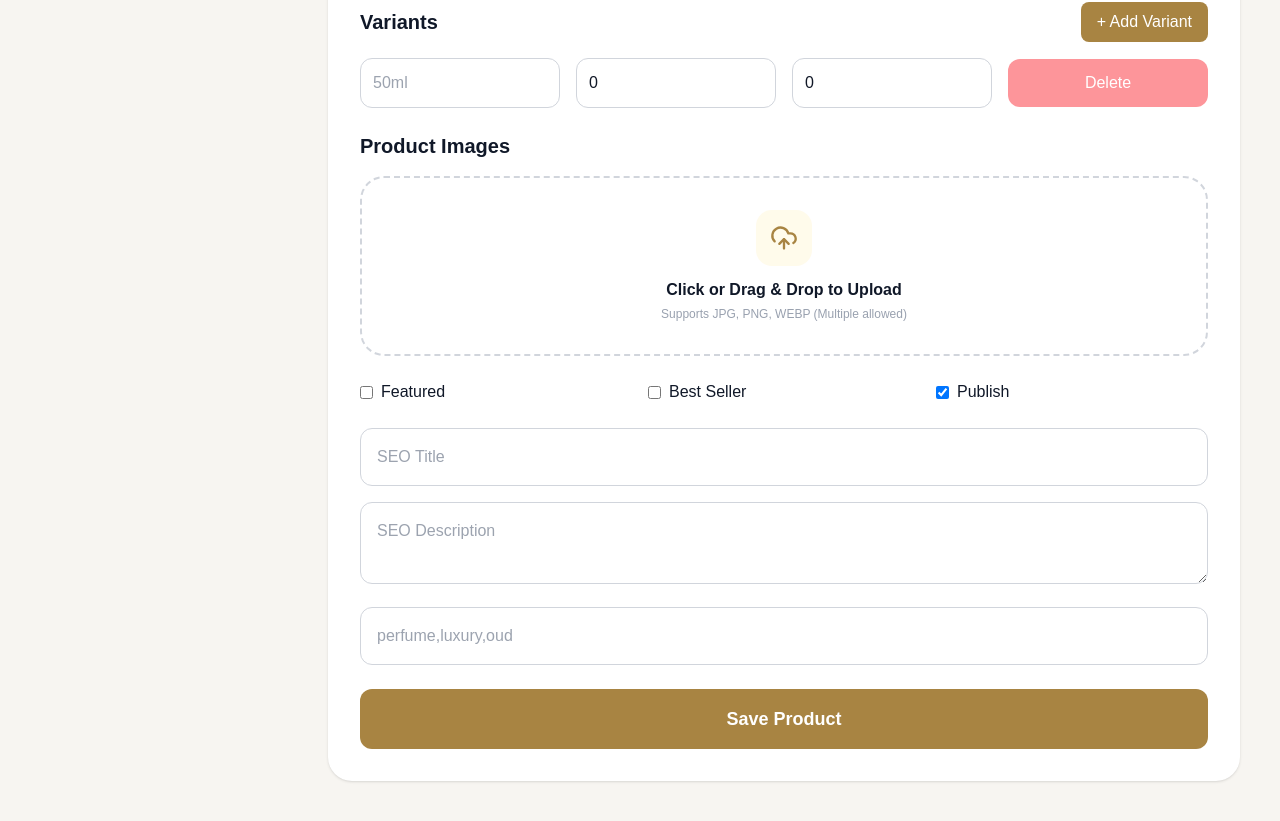
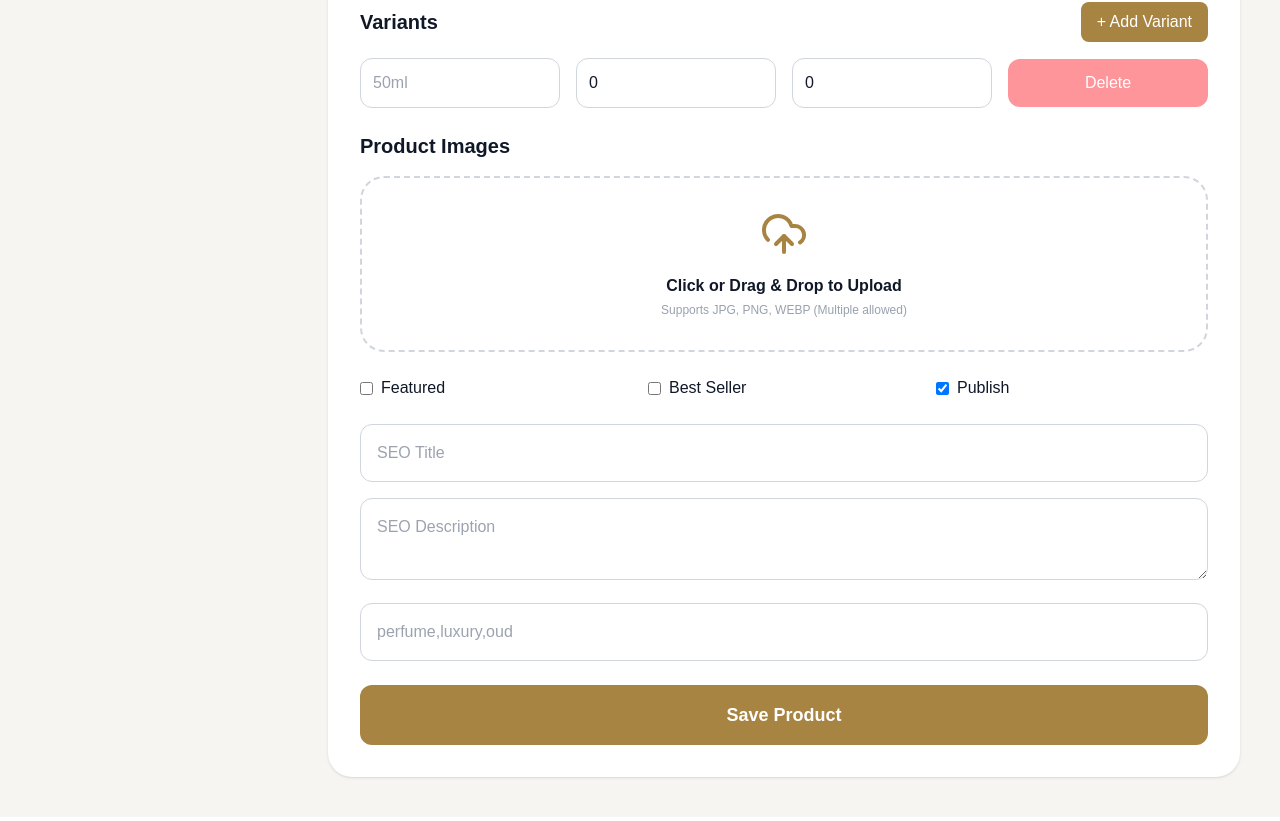
Before and after one commit to irfanhossain117/fragre-de-riva, a Next.js app: page /admin/dashboard/products/new in a window 1280 px wide. Shown: the part 1159-1980 px from the top of the page. Built offline with nearby package versions, Linux system fonts and the light colour scheme.

Commit message:
Fix image preview

```diff
--- a/app/components/admin/ImageUploader.tsx
+++ b/app/components/admin/ImageUploader.tsx
@@ -1,7 +1,6 @@
 "use client";
 
 import { useRef, useState } from "react";
-import Image from "next/image";
 import { UploadCloud, X, Loader2 } from "lucide-react";
 
 interface ImageUploaderProps {
@@ -14,6 +13,7 @@ export default function ImageUploader({
   setImages,
 }: ImageUploaderProps) {
   const inputRef = useRef<HTMLInputElement>(null);
+
   const [uploading, setUploading] = useState(false);
   const [isDragging, setIsDragging] = useState(false);
 
@@ -51,11 +51,11 @@ export default function ImageUploader({
       if (inputRef.current) {
         inputRef.current.value = "";
       }
+
       setUploading(false);
     }
   }
 
-  // Drag and Drop Handlers
   const handleDragOver = (e: React.DragEvent) => {
     e.preventDefault();
     setIsDragging(true);
@@ -69,36 +69,34 @@ export default function ImageUploader({
   const handleDrop = (e: React.DragEvent) => {
     e.preventDefault();
     setIsDragging(false);
-    if (e.dataTransfer.files && e.dataTransfer.files.length > 0) {
+
+    if (e.dataTransfer.files.length > 0) {
       handleFiles(e.dataTransfer.files);
     }
   };
 
   function removeImage(index: number) {
-    setImages(images.filter((_, i) => i !== index));
+    setImages((prev) => prev.filter((_, i) => i !== index));
   }
 
   return (
     <div className="space-y-6">
-      {/* Upload Dropzone */}
       <div
         onClick={() => !uploading && inputRef.current?.click()}
         onDragOver={handleDragOver}
         onDragLeave={handleDragLeave}
         onDrop={handleDrop}
-        className={`flex flex-col items-center justify-center rounded-3xl border-2 border-dashed p-8 text-center transition cursor-pointer ${
+        className={`flex cursor-pointer flex-col items-center justify-center rounded-3xl border-2 border-dashed p-8 text-center transition ${
           isDragging
             ? "border-[#A88442] bg-amber-50/50"
             : "border-gray-300 hover:border-[#A88442] hover:bg-gray-50/50"
-        } ${uploading ? "opacity-60 cursor-not-allowed" : ""}`}
+        } ${uploading ? "cursor-not-allowed opacity-60" : ""}`}
       >
-        <div className="flex h-14 w-14 items-center justify-center rounded-2xl bg-amber-50 text-[#A88442] mb-3">
-          {uploading ? (
-            <Loader2 className="animate-spin" size={28} />
-          ) : (
-            <UploadCloud size={28} />
-          )}
-        </div>
+        {uploading ? (
+          <Loader2 className="mb-4 h-12 w-12 animate-spin text-[#A88442]" />
+        ) : (
+          <UploadCloud className="mb-4 h-12 w-12 text-[#A88442]" />
+        )}
 
         <p className="text-base font-semibold text-gray-900">
           {uploading
@@ -121,22 +119,19 @@ export default function ImageUploader({
         />
       </div>
 
-      {/* Uploaded Images Preview Grid */}
       {images.length > 0 && (
         <div className="grid grid-cols-2 gap-4 sm:grid-cols-3 md:grid-cols-4">
           {images.map((image, index) => (
             <div
               key={index}
-              className="group relative h-36 w-full overflow-hidden rounded-2xl border border-gray-200 bg-gray-50"
+              className="group relative h-36 overflow-hidden rounded-2xl border border-gray-200 bg-gray-50"
             >
-              <Image
+              <img
                 src={image}
-                alt={`Product Image ${index + 1}`}
-                fill
-                className="object-cover transition duration-300 group-hover:scale-105"
+                alt={`Product ${index + 1}`}
+                className="h-full w-full object-cover transition duration-300 group-hover:scale-105"
               />
 
-              {/* Remove Image Button */}
               <button
                 type="button"
                 onClick={() => removeImage(index)}
--- a/package.json
+++ b/package.json
@@ -11,6 +11,7 @@
   },
   "dependencies": {
     "bcryptjs": "^3.0.3",
+    "cloudinary": "^2.10.0",
     "jose": "^6.2.8",
     "jsonwebtoken": "^9.0.3",
     "lucide-react": "^1.27.0",
```
Also changed, not shown: 1 other file (tests, documents, lock files or other folders).
